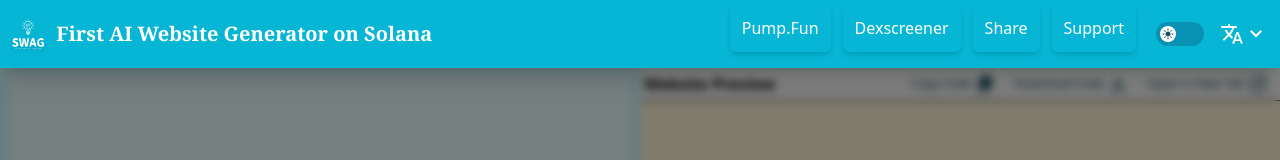
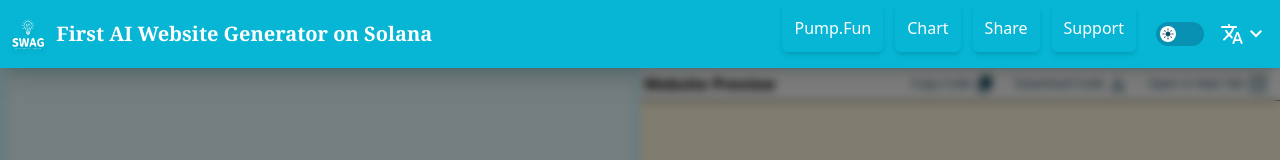
Before and after one commit to mvocoding/swag, a React (Vite) app: page / in a window 1280 px wide. Shown: the top 160 px of the page. Built offline with nearby package versions, Linux system fonts and the light colour scheme.

Commit message:
fix link

```diff
--- a/src/components/pages/home/header/HeaderContainer.jsx
+++ b/src/components/pages/home/header/HeaderContainer.jsx
@@ -9,11 +9,11 @@ const HeaderContainer = ({ t, changeLanguage, resetUserData, setDisplayMode, isD
     </section>
     <section className="w-fit flex items-center pl-1">
 <div className="flex gap-3 mr-5">
-<a href="#" title="Repository" target="_blank" rel="noreferrer noopener" class="block p-3 mb-3 bg-cyan-500 text-white rounded-md shadow-md hover:bg-cyan-600 focus:outline-none focus:ring-2 focus:ring-cyan-400 duration-200 transform hover:scale-105">
+<a href="https://pump.fun/coin/7ihqJriVWVw78qpoadvttYKAqa3gHLvgbkW2aEkVpump" title="Repository" target="_blank" rel="noreferrer noopener" class="block p-3 mb-3 bg-cyan-500 text-white rounded-md shadow-md hover:bg-cyan-600 focus:outline-none focus:ring-2 focus:ring-cyan-400 duration-200 transform hover:scale-105">
   Pump.Fun
 </a>
-<a href="#" title="Repository" target="_blank" rel="noreferrer noopener" class="block p-3 mb-3 bg-cyan-500 text-white rounded-md shadow-md hover:bg-cyan-600 focus:outline-none focus:ring-2 focus:ring-cyan-400 duration-200 transform hover:scale-105">
-  Dexscreener
+<a href="https://gmgn.ai/sol/token/7ihqJriVWVw78qpoadvttYKAqa3gHLvgbkW2aEkVpump" title="Repository" target="_blank" rel="noreferrer noopener" class="block p-3 mb-3 bg-cyan-500 text-white rounded-md shadow-md hover:bg-cyan-600 focus:outline-none focus:ring-2 focus:ring-cyan-400 duration-200 transform hover:scale-105">
+  Chart
 </a>
 <a href="https://x.com/intent/post?text=%24SWAGAI+-%20AI%20Website%20Generator%0ASimply%20enter%20a%20description%20of%20what%20your%20token%20is%20about%2C%20and%20SWAGAI%20will%20handle%20the%20rest%2C%20generating%20a%20professional%20website%20with%20zero%20coding%20required%21%0A%0Aswagai-solana.vercel.app" title="Repository" target="_blank" rel="noreferrer noopener" class="block p-3 mb-3 bg-cyan-500 text-white rounded-md shadow-md hover:bg-cyan-600 focus:outline-none focus:ring-2 focus:ring-cyan-400 duration-200 transform hover:scale-105">
   Share
--- a/src/components/pages/home/pop_up/UserDataEntry.jsx
+++ b/src/components/pages/home/pop_up/UserDataEntry.jsx
@@ -75,7 +75,13 @@ const UserDataEntry = ({ t, inputRef, isUserDataEntered, isFocused, isDataWillBe
             </Listbox>
             <div className="flex">
             <button type="submit" className="w-fit m-4 px-8 py-2 bg-cyan-500 dark:bg-cyan-700 hover:bg-cyan-600 active:bg-cyan-800 text-center text-white rounded-md shadow-md dark:shadow-white/50 duration-200">{t('enter')}</button>
-            <button type="button" className="w-fit m-4 px-8 py-2 bg-cyan-500 dark:bg-cyan-700 hover:bg-cyan-600 active:bg-cyan-800 text-center text-white rounded-md shadow-md dark:shadow-white/50 duration-200">{t('Buy $SWAG')}</button>
+            <button
+  type="button"
+  className="w-fit m-4 px-8 py-2 bg-cyan-500 dark:bg-cyan-700 hover:bg-cyan-600 active:bg-cyan-800 text-center text-white rounded-md shadow-md dark:shadow-white/50 duration-200"
+  onClick={() => window.open('https://pump.fun/coin/7ihqJriVWVw78qpoadvttYKAqa3gHLvgbkW2aEkVpump', '_blank')}
+>
+  {t('Buy $SWAG')}
+</button>
             </div>
           </form>
         </article>
```
